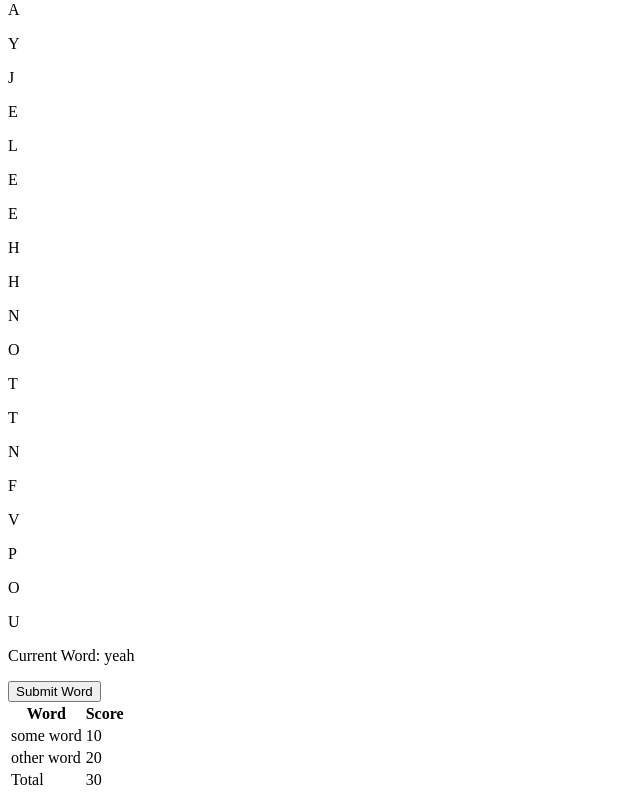
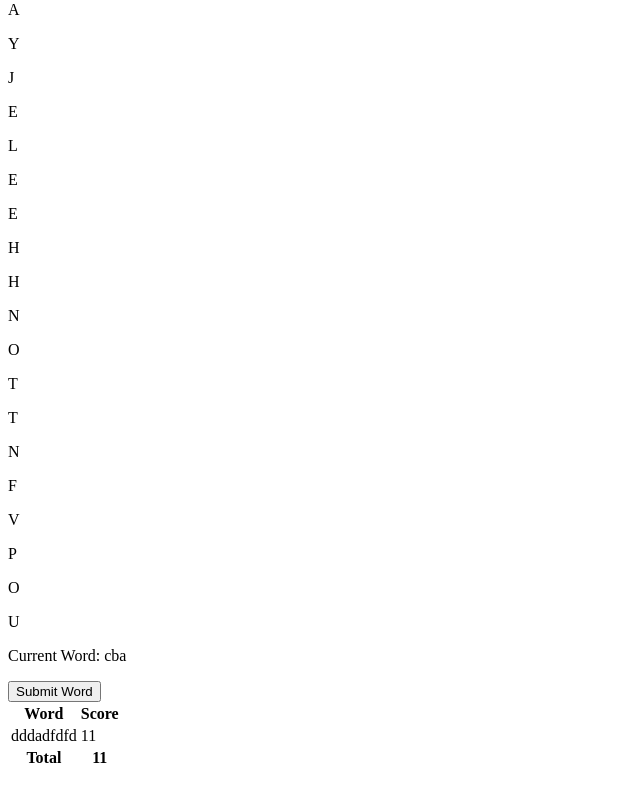
Before and after one commit to sean0923/HP-Project-Boggle, a React app: page / in a window 1280 px wide. Shown: the part 219-1019 px from the top of the page, without its empty margins (0-640 px from the left). After the commit the page ends 997 px from the top, so only its background shows below. Built offline with nearby package versions, Linux system fonts and the light colour scheme; the HTML template or start-up script is replaced by a standard one.

Commit message:
Able to render total with fakeData

```diff
--- a/react-client/src/components/CurrWordNSubmitBtn.jsx
+++ b/react-client/src/components/CurrWordNSubmitBtn.jsx
@@ -1,14 +1,15 @@
 import React from 'react';
 
-const CurrWordNSubmitBtn = (props) => {
+const CurrWordNSubmitBtn = ({ selectedChars, handleSubmit }) => {
+  let reversedChars = selectedChars.slice().reverse().join('');
   return (
     <div className="wordAndSubmitBtn">
       <div className="word">
-        <p>Current Word: {'yeah'}</p>
+        <p>Current Word: {reversedChars}</p>
       </div>
 
       <div className="submitBtn">
-        <input type="submit" value="Submit Word" />
+        <input onClick={handleSubmit} type="submit" value="Submit Word" />
       </div>
     </div>
   );
--- a/react-client/src/components/ScoreTable.jsx
+++ b/react-client/src/components/ScoreTable.jsx
@@ -1,6 +1,33 @@
 import React from 'react';
 
-const ScoreTable = (props) => {
+const ScoreTable = ({ submittedWords }) => {
+  // * 1-2 letters: 0 points
+  // * 3-4 letters: 1 point
+  // * 5 letters: 2 points
+  // * 6 letters: 3 points
+  // * 7 letters: 5 points
+  // * 8 or more letters: 11 points
+  let wordLenToScore = (len) => {
+    if (len === 1 || len === 2) return 0;
+    else if (len === 3 || len === 4) return 1;
+    else if (len === 5) return 2;
+    else if (len === 6) return 3;
+    else if (len === 7) return 5;
+    else if (len >= 8) return 11;
+    return 'something worng';
+  };
+
+  console.log(submittedWords);
+  // let total = submittedWords.reduce((a, b) => {
+  //   console.log('a', a);
+  //   return a += wordLenToScore(b.length);
+  // });
+  let total = 0;
+  submittedWords.forEach((word) => {
+    total += wordLenToScore(word.length);
+  });
+
+
   return (
     <div className="scoreTable">
       <table>
@@ -9,17 +36,19 @@ const ScoreTable = (props) => {
             <th>Word</th>
             <th>Score</th>
           </tr>
+
+          {submittedWords.map((word, idx) => {
+            return (
+              <tr key={idx} >
+                <td>{word}</td>
+                <td>{wordLenToScore(word.length)}</td>
+              </tr>
+            );
+          })}
+
           <tr>
-            <td>some word</td>
-            <td>10</td>
-          </tr>
-          <tr>
-            <td>other word</td>
-            <td>20</td>
-          </tr>
-          <tr>
-            <td>Total</td>
-            <td>30</td>
+            <th>Total</th>
+            <th>{total}</th>
           </tr>
         </tbody>
       </table>
--- a/react-client/src/index.jsx
+++ b/react-client/src/index.jsx
@@ -11,9 +11,20 @@ class App extends React.Component {
     super(props);
     this.state = {
       gameGrid,
-      selectedChars: [],
+      selectedChars: ['a', 'b', 'c'],
+      submittedWords: ['dddadfdfd'],
+    };
+    this.handleSubmit = this.handleSubmit.bind(this);
+  }
 
-    };
+  handleSubmit() {
+    let reversedChars = this.state.selectedChars.slice().reverse().join('');
+    let submittedWords = this.state.submittedWords.concat(reversedChars);
+
+    this.setState({
+      submittedWords,
+      selectedChars: []
+    });
   }
 
   render() {
@@ -29,9 +40,14 @@ class App extends React.Component {
             )))}
         </div>
 
-        <CurrWordNSubmitBtn />
+        <CurrWordNSubmitBtn
+          selectedChars={this.state.selectedChars}
+          handleSubmit={this.handleSubmit}
+        />
 
-        <ScoreTable />
+        <ScoreTable
+          submittedWords={this.state.submittedWords}
+        />
 
       </div>
     );
```
